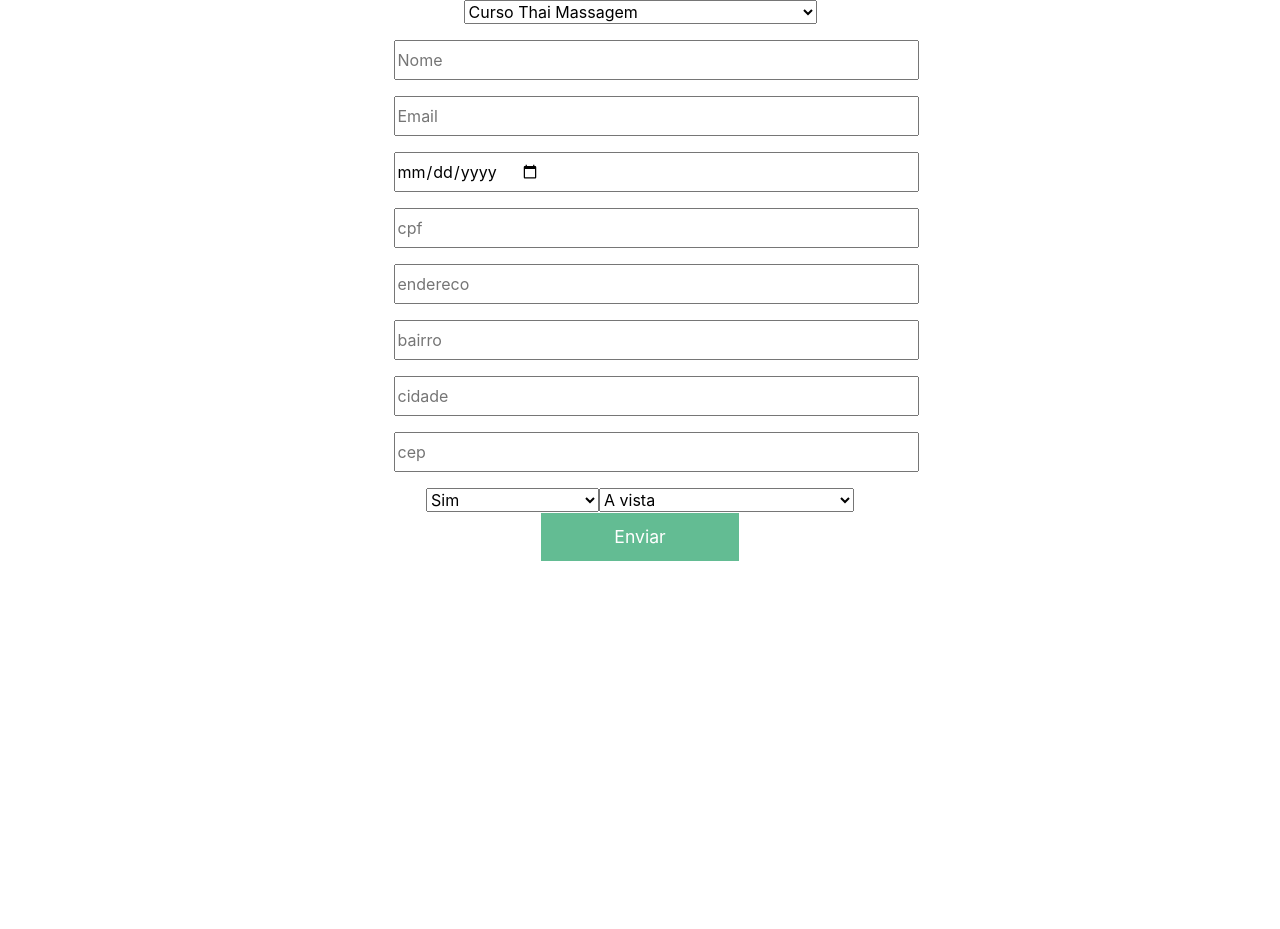
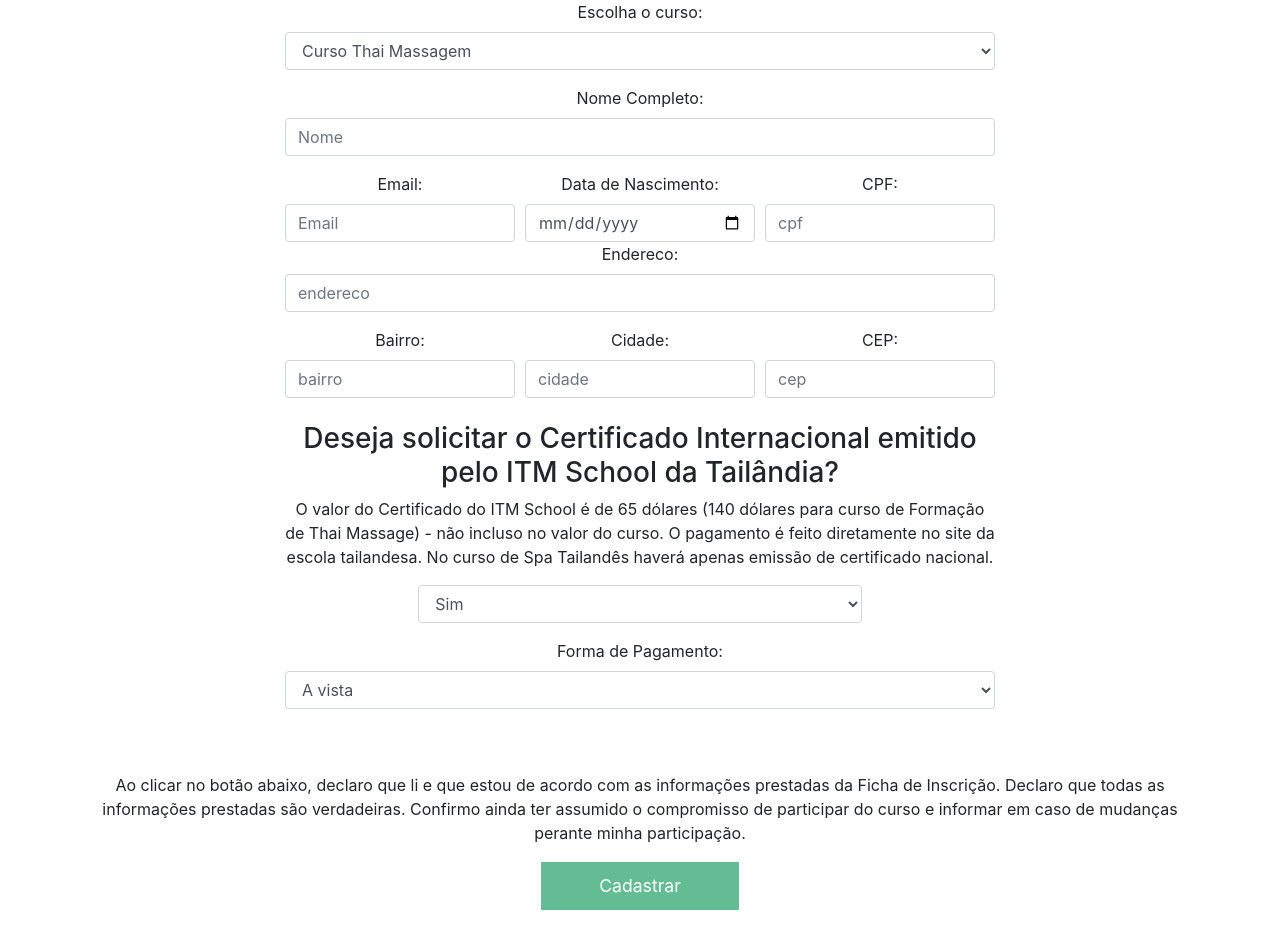
Before and after one commit to Marcicano/sabaai, a React (Create React App) app: page / in a window 1280 px wide. Before the commit the page ends 800 px from the top, so only its background shows below. Built offline with nearby package versions, Linux system fonts and the light colour scheme.

Commit message:
Ficha de inscricao

```diff
--- a/public/index.html
+++ b/public/index.html
@@ -41,7 +41,6 @@
       <input type="select" name="curso">
       <input type="text" name="Nome" />
       <input type="email" name="email" />
-      <input type="text" name="name" />
       <input type="text" name="Nascimento" />
       <input type="text" name="cpf" />
       <input type="text" name="endereco" />
--- a/src/components/Ficha.js
+++ b/src/components/Ficha.js
@@ -1,5 +1,5 @@
 import React, { Component } from 'react'
-import { Container, Col } from 'reactstrap'
+import { Container, Col, Input, FormGroup, Label, Row} from 'reactstrap'
 
 const encode = (data) => {
     return Object.keys(data)
@@ -33,37 +33,89 @@ export class Ficha extends Component {
         return (
             <Container>
                 <form onSubmit={this.handleSubmit}>
-                    <Col x="12" md={{ size: 6, offset: 3 }} className="FaleConosco-content">
-                        <select type="select" name="curso" value={curso} onChange={this.handleChange}>
+                    <Col xs="12" md={{ size: 8, offset: 2 }}>
+                        <FormGroup>
+                            <Label for="exampleAddress">Escolha o curso:</Label>
+                            <Input type="select" name="curso" value={curso} onChange={this.handleChange}>
                                 <option>Curso Thai Massagem</option>
                                 <option>Curso Thai Massagem Compressa de Ervas</option>
                                 <option>Reflexologia Podal</option>
                                 <option>Spa Tailandes</option>
                                 <option>Tok Sen</option>
                                 <option>Retiro</option>
-                        </select>
-                        <input type="text" placeholder="Nome" name="Nome" value={Nome} onChange={this.handleChange} />
-                        <input type="email" placeholder="Email" name="email" value={email} onChange={this.handleChange} />
-                        <input type="date" placeholder="Nome" name="Nascimento" value={Nascimento} onChange={this.handleChange} />
-                        <input type="text" placeholder="cpf" name="cpf" value={cpf} onChange={this.handleChange} />
-                        <input type="text" placeholder="endereco" name="endereco" value={endereco} onChange={this.handleChange} />
-                        <input type="text" placeholder="bairro" name="bairro" value={bairro} onChange={this.handleChange} />
-                        <input type="text" placeholder="cidade" name="cidade" value={cidade} onChange={this.handleChange} />
-                        <input type="text" placeholder="cep" name="cep" value={cep} onChange={this.handleChange} />
+                            </Input>
+                        </FormGroup>
 
-                        <select type="select" name="CertificadoITM" value={CertificadoITM} onChange={this.handleChange}>
+
+                        <FormGroup>
+                            <Label for="exampleAddress">Nome Completo:</Label>
+                            <Input type="text" placeholder="Nome" name="Nome" value={Nome} onChange={this.handleChange} />
+                        </FormGroup>
+
+
+                        <Row form>
+                            <Col md={4}>
+                            <Label for="exampleAddress">Email:</Label>
+                            <Input type="email" placeholder="Email" name="email" value={email} onChange={this.handleChange} />
+                        </Col>
+                            <Col md={4}>
+                                <Label for="exampleAddress">Data de Nascimento:</Label>
+                                <Input type="date" placeholder="Nome" name="Nascimento" value={Nascimento} onChange={this.handleChange} />
+                            </Col>
+                            <Col md={4}>
+                                <Label for="exampleAddress">CPF:</Label>
+                                <Input type="text" placeholder="cpf" name="cpf" value={cpf} onChange={this.handleChange} />
+                                </Col>
+                        </Row>
+
+                       <FormGroup>
+                            <Label for="exampleAddress">Endereco:</Label>
+                            <Input type="text" placeholder="endereco" name="endereco" value={endereco} onChange={this.handleChange} />
+                        </FormGroup>
+                        <Row form>
+
+                                <Col md={4}>
+                                    <Label for="exampleAddress">Bairro:</Label>
+                                    <Input type="text" placeholder="bairro" name="bairro" value={bairro} onChange={this.handleChange} />
+                                </Col>
+                                <Col md={4}>
+                                    <Label for="exampleAddress">Cidade:</Label>
+                                    <Input type="text" placeholder="cidade" name="cidade" value={cidade} onChange={this.handleChange} />
+                                </Col>
+                                <Col md={4}>
+                                    <Label for="exampleAddress">CEP:</Label>
+                                    <Input type="text" placeholder="cep" name="cep" value={cep} onChange={this.handleChange} />
+                                </Col>
+                        </Row>
+                        <FormGroup>
+                            <br />
+                            <Label for="exampleCheck" check><h3>Deseja solicitar o Certificado Internacional emitido pelo ITM School da Tailândia?</h3></Label>
+                            <p>O valor do Certificado do ITM School é de 65 dólares (140 dólares para curso de Formação de Thai Massage) - não incluso no valor do curso. O pagamento é feito diretamente no site da escola tailandesa. No curso de Spa Tailandês haverá apenas emissão de certificado nacional.</p>
+                            <Col xs="12" md={{ size: 8, offset: 2 }}>
+                                <FormGroup>
+
+                                    <Input type="select" name="CertificadoITM" value={CertificadoITM} onChange={this.handleChange}>
                                         <option>Sim </option>
                                         <option>Nao</option>
                                         <option>Decidirei mais tarde</option>
-                        </select>
+                                    </Input>
+                                </FormGroup>
+                            </Col>
 
-                        <select type="select" name="FormaPagamento" value={FormaPagamento} onChange={this.handleChange}>
+                        </FormGroup>
+
+
+                        <FormGroup>
+                            <Label for="exampleAddress">Forma de Pagamento:</Label>
+                            <Input type="select" name="FormaPagamento" value={FormaPagamento} onChange={this.handleChange}>
                                 <option>A vista</option>
                                 <option>Parcelado no cartao de credito</option>
-                        </select>
+                            </Input>
+                        </FormGroup>
                     </Col>
-
-                    <button type="submit" className="FaleConosco-Btn">Enviar</button>
+                    <br /> <br />
+                    <p>Ao clicar no botão abaixo, declaro que li e que estou de acordo com as informações prestadas da Ficha de Inscrição. Declaro que todas as informações prestadas são verdadeiras. Confirmo ainda ter assumido o compromisso de participar do curso e informar em caso de mudanças perante minha participação.</p>
+                    <button type="submit" className="FaleConosco-Btn">Cadastrar</button>
 
                 </form>
             </Container>
--- a/src/components/FichaInscri.js
+++ b/src/components/FichaInscri.js
@@ -9,6 +9,7 @@ export class FichaInscri extends Component {
             </Jumbotron>
             <Container>
                 <Form>
+                    <FormGroup>
                     <Label for="exampleAddress">Escolha o Curso:</Label>
                     <Input type="select" name="select" id="exampleSelect">
                         <option>Curso Thai Massagem</option>
@@ -18,6 +19,7 @@ export class FichaInscri extends Component {
                         <option>Tok Sen</option>
                         <option>Retiro</option>
                     </Input>
+                    </FormGroup>
                     <FormGroup>
                         <Label for="exampleAddress">Nome Completo</Label>
                         <Input type="text" name="address" id="exampleAddress" placeholder="Nome Completo" />
```
Lines whose indentation alone changed are shown as unchanged.
